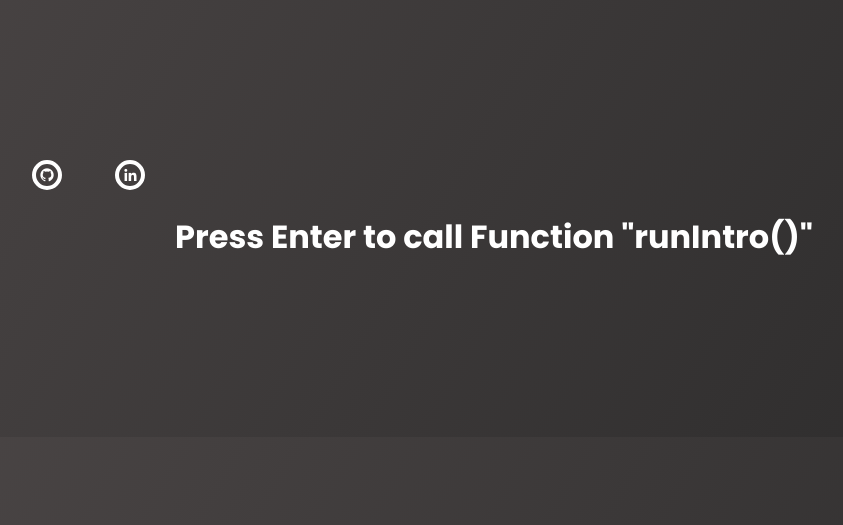
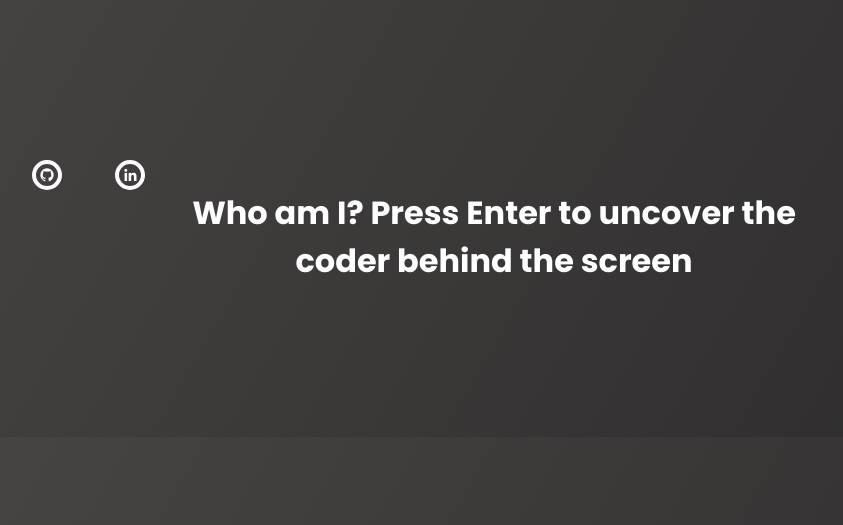
Before and after one commit to SonnyGU/Portfolio, a Django app: page / in a window 1280 px wide. Shown: the part 163-688 px from the top of the page, without its empty margins (146-989 px from the left). Run offline with Django 4.2, Linux system fonts and the light colour scheme.

Commit message:
updates text on screen

```diff
--- a/homepage/templates/homepage/home.html
+++ b/homepage/templates/homepage/home.html
@@ -10,7 +10,7 @@
     <link rel="stylesheet" href="{% static 'homepage/css/styles.css' %}">
 </head>
 <body onkeydown="runIntro(event)">
-<div class="instructionContainer" id="instructionCon" >Press Enter to call Function "runIntro()"</div>
+<div class="instructionContainer" id="instructionCon" >Who am I? Press Enter to uncover the coder behind the screen</div>
 <header class="header">
     <a href="#"  class="name">Guson Ulysse</a>
 
```
